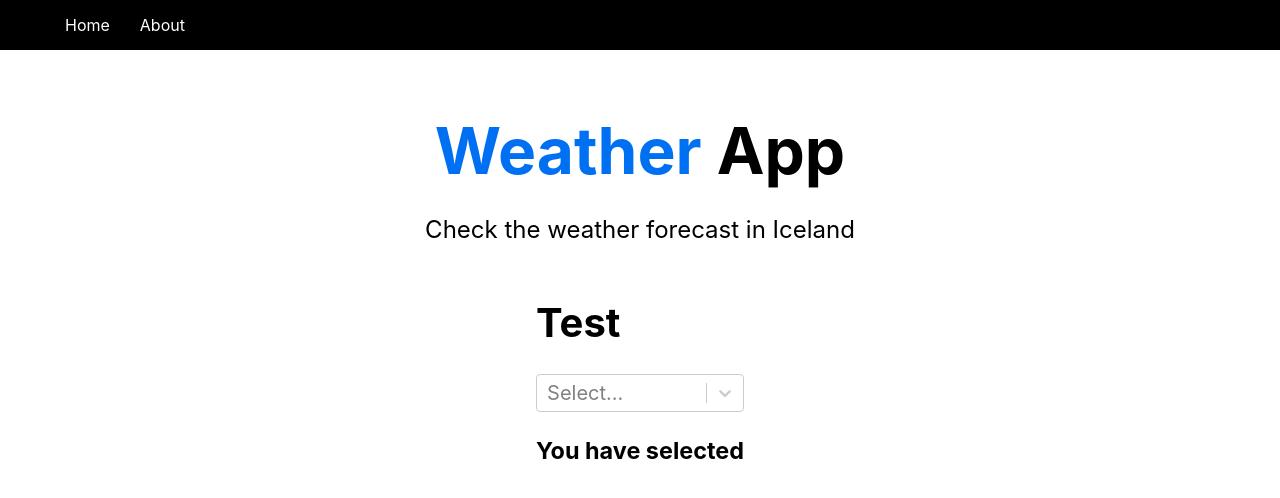
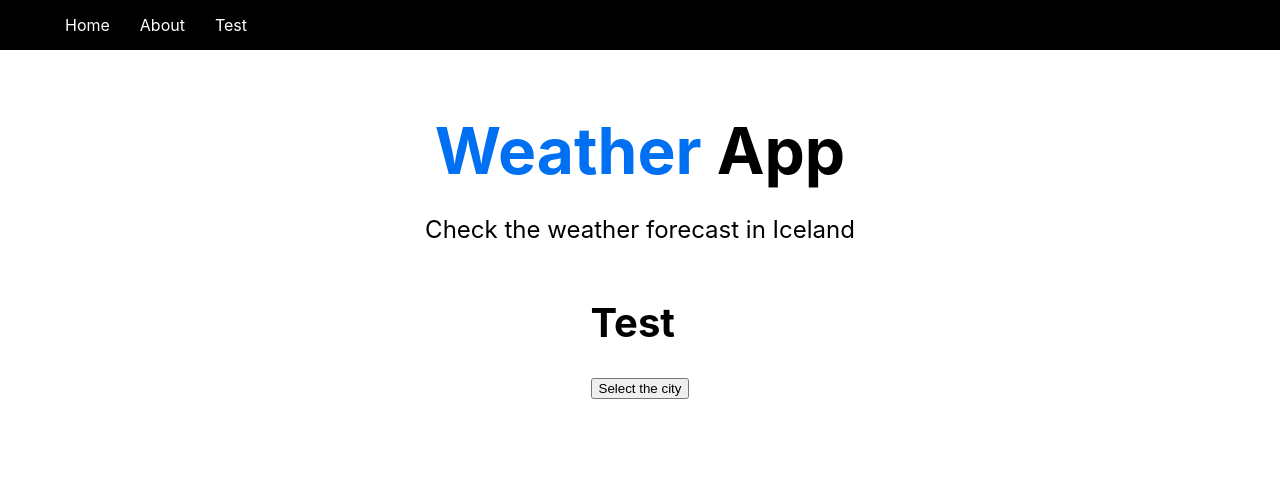
Before and after one commit to GameBoyYeet/weather-app-next, a Next.js app: page /about in a window 1280 px wide. Shown: the top 498 px of the page. Built offline with nearby package versions, Linux system fonts and the light colour scheme.

Commit message:
added test.js

```diff
--- a/components/Nav.js
+++ b/components/Nav.js
@@ -8,6 +8,7 @@ const Nav = () => {
                 <li>
                     <Link href="/">Home</Link>
                     <Link href="/about">About</Link>
+                    <Link href="/test">Test</Link>
 
                 </li>
             </ul>
--- a/components/Stations.js
+++ b/components/Stations.js
@@ -1,14 +1,11 @@
 export const stations = [
     {
-        id: 1,
         name: "Reykjavik"
     },
     {
-        id: 2,
         name: "Akureyri"
     },
     {
-        id: 3,
         name: "Keflavik",
     }
 ]
--- a/package.json
+++ b/package.json
@@ -8,6 +8,7 @@
     "lint": "next lint"
   },
   "dependencies": {
+    "@radix-ui/react-dropdown-menu": "^0.1.1",
     "axios": "^0.24.0",
     "downshift": "^6.1.7",
     "next": "12.0.4",
--- a/pages/about.js
+++ b/pages/about.js
@@ -3,17 +3,16 @@ import SelectSearch from 'react-select-search';
 import fuzzySearch from "../components/fuzzySearch"
 import { stations } from "../components/Stations"
 import React, { useEffect, useState } from "react";
-import Select from 'react-select'
+// import Select from 'react-select'
+import * as DropdownMenu from '@radix-ui/react-dropdown-menu';
 
 export default function Home({  }) {
 
-  // Display selected value
-
-  const [id, setID] = useState();
-
+  //Render the selected station
+  const [name, setName] = useState();
 
   return (
-    // Have to have a single parent element but does not have to be a div
+
     <div>
 
       <head>
@@ -22,14 +21,37 @@ export default function Home({  }) {
 
       <h1>Test</h1>
 
-        <Select
+        <DropdownMenu.Root>
+
+        <DropdownMenu.Trigger>Select the city</DropdownMenu.Trigger>
+
+        <DropdownMenu.Content >
+
+        <select onChange={(e)=>setName(e.target.value)}>
+            {stations.map(station => (
+              <option value={station.name} >
+                {station.name}
+              </option>
+            ))}
+            </select>
+
+
+        </DropdownMenu.Content>
+
+        <h3>{name}</h3>
+
+        </DropdownMenu.Root>
+
+
+
+
+        {/* <Select
             value={id}
             onChange={setID}
             options={stations.map(({ id, name }) => ({ value: id, label: name }))}
         />
 
-        <h3>You have selected {} </h3>
-
+        <h3>You have selected {id}</h3> */}
 
 
     </div>
```
Also changed, not shown: pages/test.js (added, +35 -0 lines), 1 other file (tests, documents, lock files or other folders).
